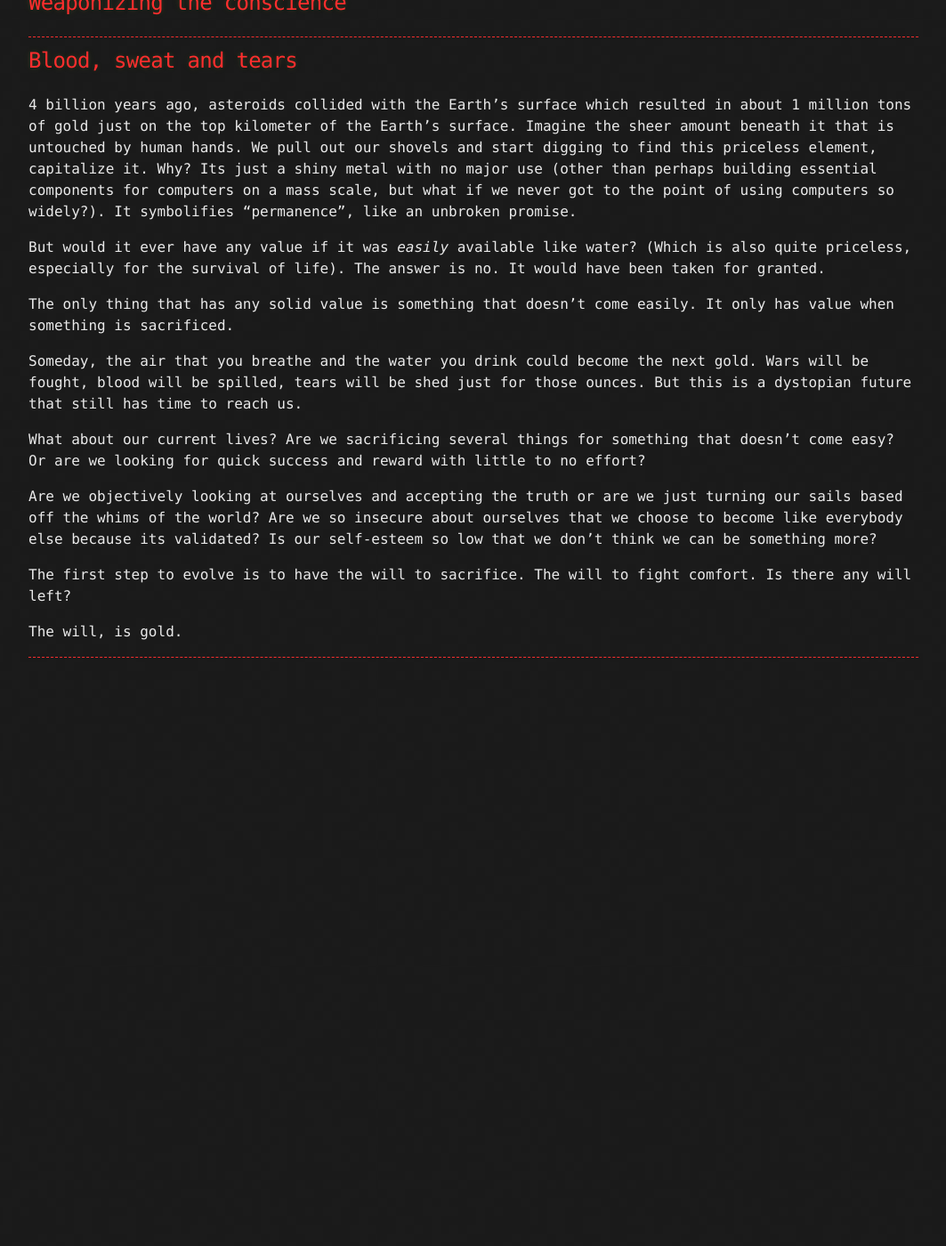
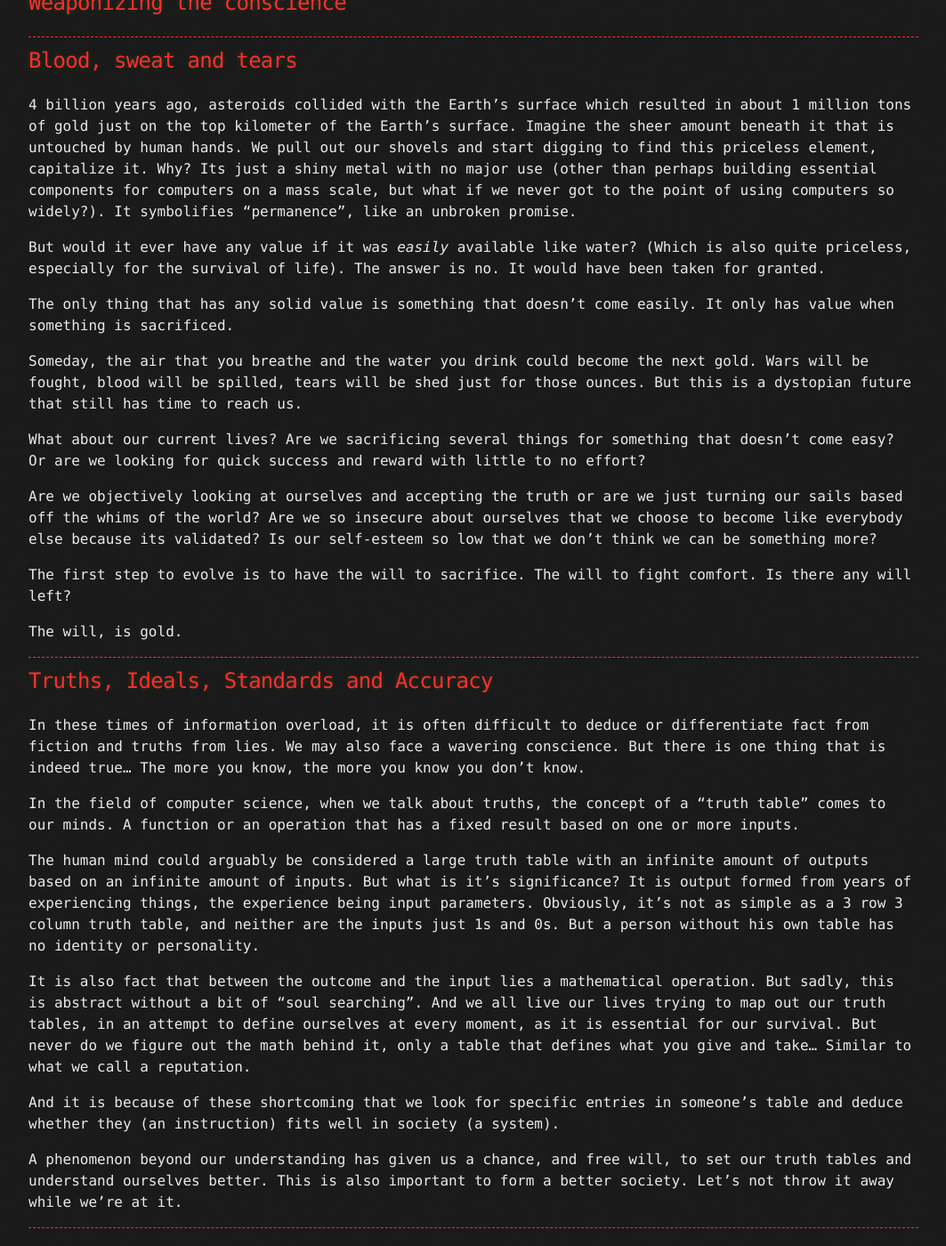
Before and after one commit to laughtersec/laughtersec.github.io, a Jekyll site: the page built from pages/thoughts.md, in a window 1280 px wide and 1400 px high, scrolled down 2639 px. Shown: the whole window at 89% size, without its empty margins (108-1171 px from the left). Built offline with Jekyll 4.4.1, drawn with Linux system fonts in a browser that asks for light colours; our own code applies the rules of GitHub Pages for plain Markdown files; before the commit the page ends 3398 px from its top, so only the background shows below that.

Commit message:
Update thoughts.md

```diff
--- a/pages/thoughts.md
+++ b/pages/thoughts.md
@@ -95,3 +95,19 @@ The first step to evolve is to have the will to sacrifice. The will to fight com
 The will, is gold.
 
 ---
+
+## Truths, Ideals, Standards and Accuracy
+
+In these times of information overload, it is often difficult to deduce or differentiate fact from fiction and truths from lies. We may also face a wavering conscience. But there is one thing that is indeed true... The more you know, the more you know you don't know.
+
+In the field of computer science, when we talk about truths, the concept of a "truth table" comes to our minds. A function or an operation that has a fixed result based on one or more inputs.
+
+The human mind could arguably be considered a large truth table with an infinite amount of outputs based on an infinite amount of inputs. But what is it's significance? It is output formed from years of experiencing things, the experience being input parameters. Obviously, it's not as simple as a 3 row 3 column truth table, and neither are the inputs just 1s and 0s. But a person without his own table has no identity or personality.
+
+It is also fact that between the outcome and the input lies a mathematical operation. But sadly, this is abstract without a bit of "soul searching". And we all live our lives trying to map out our truth tables, in an attempt to define ourselves at every moment, as it is essential for our survival. But never do we figure out the math behind it, only a table that defines what you give and take... Similar to what we call a reputation.
+
+And it is because of these shortcoming that we look for specific entries in someone's table and deduce whether they (an instruction) fits well in society (a system).
+
+A phenomenon beyond our understanding has given us a chance, and free will, to set our truth tables and understand ourselves better. This is also important to form a better society. Let's not throw it away while we're at it.
+
+---
```
